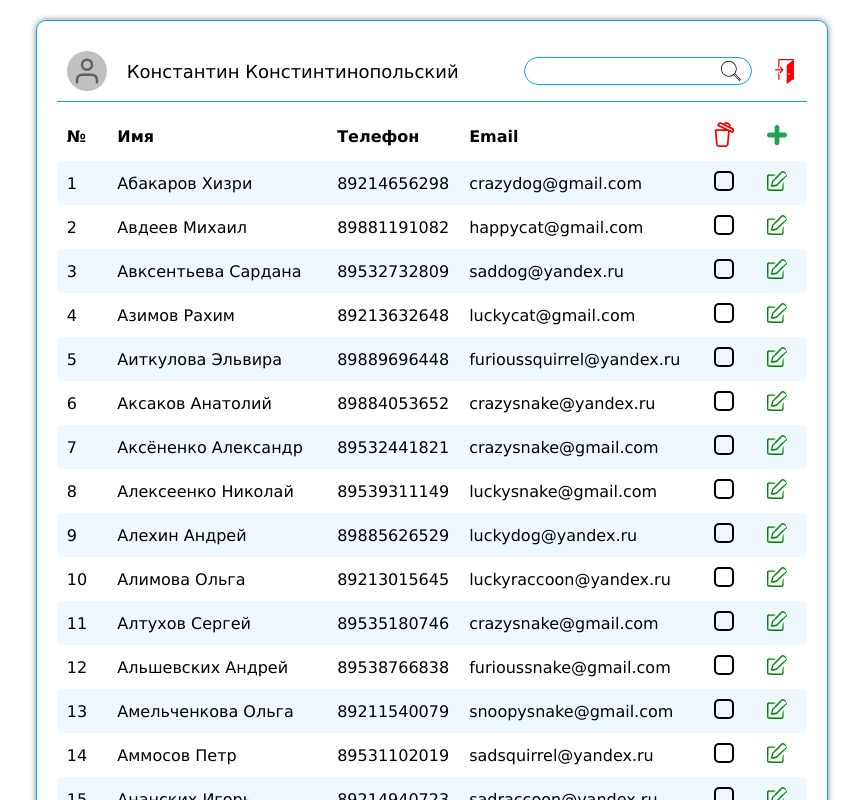
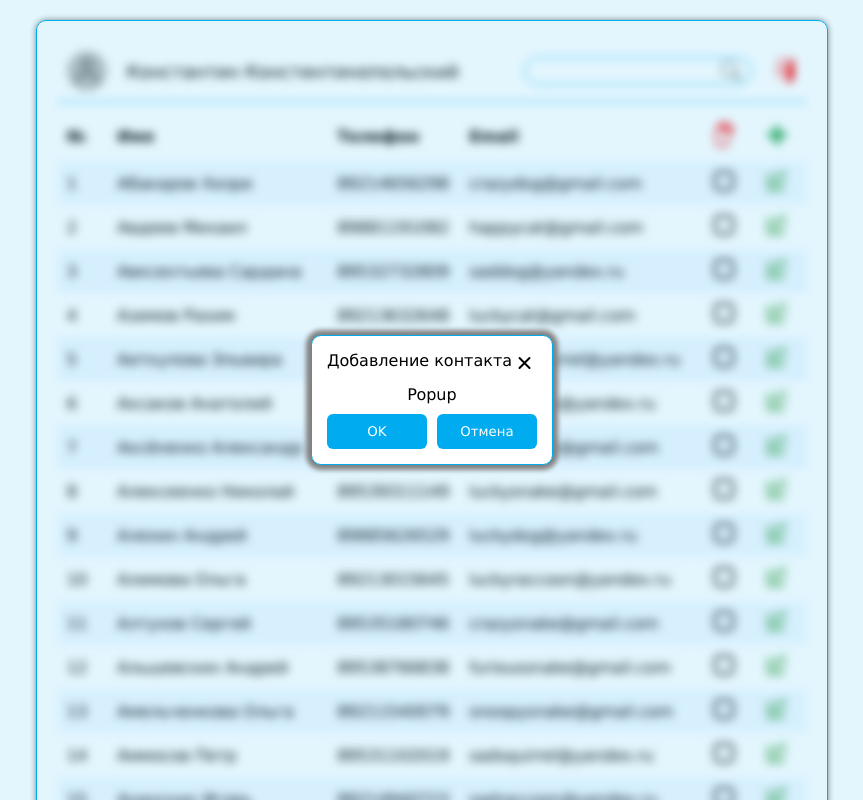
Before and after one commit to GrigorenkoSergey/contacts-front, a React (Create React App) app: page /contacts in a window 1280 px wide. Shown: the top 800 px of the page, without its empty margins (208-1071 px from the left). Built offline with nearby package versions, Linux system fonts and the light colour scheme.

Commit message:
added simple popup

```diff
--- a/src/assets/icons/index.tsx
+++ b/src/assets/icons/index.tsx
@@ -1,4 +1,5 @@
 export { ReactComponent as Add } from './add.svg';
+export { ReactComponent as Close } from './close.svg';
 export { ReactComponent as Delete } from './delete.svg';
 export { ReactComponent as DoorExit } from './door-exit.svg';
 export { ReactComponent as Edit } from './edit.svg';
--- a/src/components/Contacts/Contacts.tsx
+++ b/src/components/Contacts/Contacts.tsx
@@ -1,6 +1,7 @@
-import React from 'react';
+import React, { useState } from 'react';
 import { Delete, Edit, Add, User, DoorExit } from '../../assets/icons';
 import { cn } from '../../utils';
+import { Popup } from '../Popup';
 import { contacts } from './mocks';
 import s from './Contacts.module.css';
 
@@ -9,8 +10,18 @@ type Props = {
 };
 
 export function Contacts(x: Props) {
+  const [showPopup, setShowPopup] = useState(true);
+  const openPopup = () => setShowPopup(true);
+
   return (
     <div className={cn(s.contacts, x.className)}>
+      { showPopup && (
+        <Popup title="Добавление контакта"
+               onCancel={() => setShowPopup(false)}
+               onAccept={() => setShowPopup(false)}>
+          Popup
+        </Popup>
+      ) }
 
       <div className={s.header}>
         <div className={cn(s.iconWrapper, s.user)}>
@@ -18,7 +29,9 @@ export function Contacts(x: Props) {
         </div>
         <span className={s.userName}>Константин Констинтинопольский</span>
         <Search />
-        <DoorExit width={25} className={s.signOut} />
+        <DoorExit width={25}
+                  className={s.signOut}
+                  onClick={openPopup} />
       </div>
 
       <div className={s.list}>
@@ -29,17 +42,21 @@ export function Contacts(x: Props) {
           <span className={s.listHeader}>Телефон</span>
           <span className={s.listHeader}>Email</span>
           <div className={s.iconWrapper}>
-            <Delete width={25} className={s.delete} />
+            <Delete width={25}
+                    className={s.delete}
+                    onClick={openPopup} />
           </div>
           <div className={s.iconWrapper}>
-            <Add width={20} className={s.add} />
+            <Add width={20}
+                 className={s.add}
+                 onClick={openPopup} />
           </div>
         </div>
 
         { contacts.map((c, i) => (
           <div className={s.row} key={c.id}>
             <span className={s.number}>{ i + 1 }</span>
-            <ContactItem contact={c} />
+            <ContactItem contact={c} onEditClick={openPopup} />
           </div>
         )) }
 
@@ -51,10 +68,11 @@ export function Contacts(x: Props) {
 
 type ContactItemProps = {
   contact: typeof contacts[number]
+  onEditClick: () => void
 };
 
 function ContactItem(x: ContactItemProps) {
-  const { contact } = x;
+  const { contact, onEditClick } = x;
   return (
     <>
       <span className={s.name}>{ contact.name }</span>
@@ -65,7 +83,7 @@ function ContactItem(x: ContactItemProps) {
         <span className={s.checkbox}></span>
       </label>
       <div className={s.iconWrapper}>
-        <Edit width={20} className={s.edit} />
+        <Edit width={20} className={s.edit} onClick={onEditClick} />
       </div>
     </>
   );
--- /dev/null
+++ b/src/components/Popup/Popup.module.css
@@ -0,0 +1,45 @@
+.substrate {
+  position: fixed;
+  top: 0;
+  left: 0;
+  right: 0;
+  bottom: 0;
+  z-index: 9999;
+  background-color: rgba(0, 172, 239, 0.11);
+  display: flex;
+  align-items: center;
+  justify-content: center;
+}
+
+.substrate~* {
+  filter: blur(5px);
+}
+
+.popup {
+  border: 1px solid var(--primary-color);
+  box-shadow: 0 0 5px 5px gray;
+  border-radius: 10px;
+  padding: 15px;
+  background-color: #fff;
+}
+
+.header {
+  display: flex;
+  justify-content: space-between;
+}
+
+.closeBtn, .openBtn, .cancelBtn {
+  cursor: pointer;
+}
+
+.content {
+  display: flex;
+  justify-content: center;
+  padding: 10px;
+}
+
+.footer {
+  display: grid;
+  grid-template-columns: 1fr 1fr;
+  gap: 10px;
+}
--- /dev/null
+++ b/src/components/Popup/Popup.tsx
@@ -0,0 +1,52 @@
+import React, { useEffect } from 'react';
+import { Button } from '../';
+import { Close } from '../../assets/icons';
+
+import s from './Popup.module.css';
+
+type Props = {
+  children: React.ReactNode
+  title: string
+  onAccept: () => void
+  onCancel: () => void
+};
+
+// You should insert Popup before its siblings for proper blur.
+export function Popup(x: Props) {
+  const { title, children, onAccept, onCancel } = x;
+
+  useEffect(() => {
+    const onEscapePress = (e: KeyboardEvent) => {
+      if (e.key === 'Escape') onCancel();
+    };
+
+    document.addEventListener('keydown', onEscapePress);
+
+    return () => {
+      document.removeEventListener('keydown', onEscapePress);
+    };
+  }, []);
+
+  return (
+    <div className={s.substrate}>
+      <div className={s.popup}>
+        <div className={s.header}>
+          <div className={s.title}>{ title }</div>
+          <Close width={25}
+                 className={s.closeBtn}
+                 onClick={onCancel} />
+        </div>
+
+        <div className={s.content}>
+          { children }
+        </div>
+
+        <div className={s.footer}>
+          <Button className={s.okBtn} onClick={onAccept}>OK</Button>
+          <Button className={s.cancelBtn} onClick={onCancel}>Отмена</Button>
+        </div>
+      </div>
+
+    </div>
+  );
+}
--- /dev/null
+++ b/src/components/Popup/index.ts
@@ -0,0 +1 @@
+export * from './Popup';
--- a/src/components/index.ts
+++ b/src/components/index.ts
@@ -4,4 +4,5 @@ export * from './Field';
 export * from './LoginField';
 export * from './LoginForm';
 export * from './PasswordField';
+export * from './Popup';
 export * from './RegisterForm';
```
Also changed, not shown: src/assets/icons/close.svg (added).
